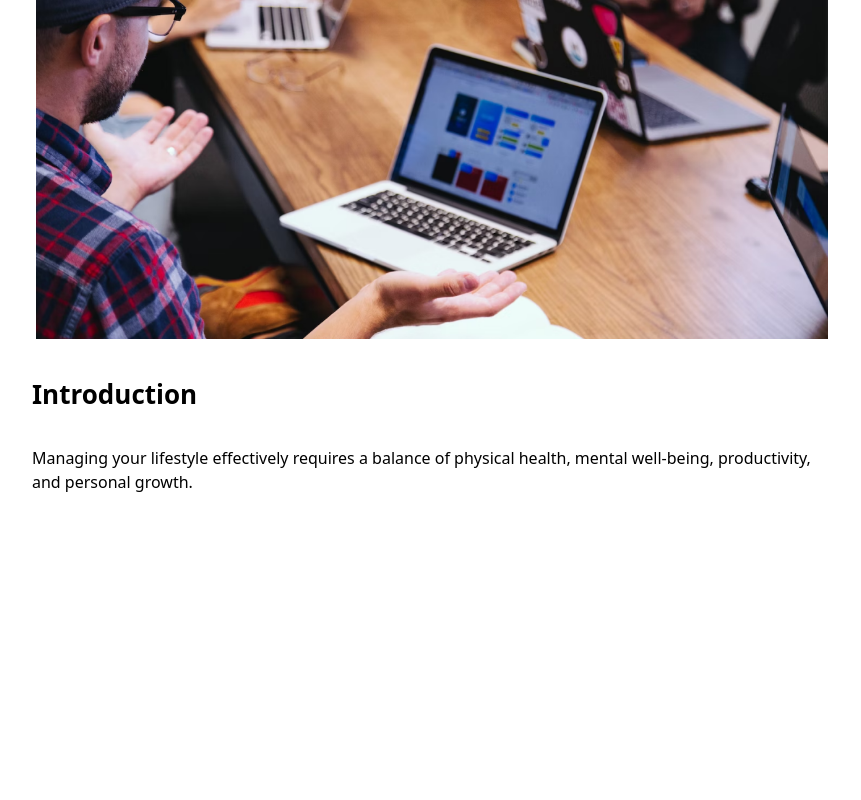
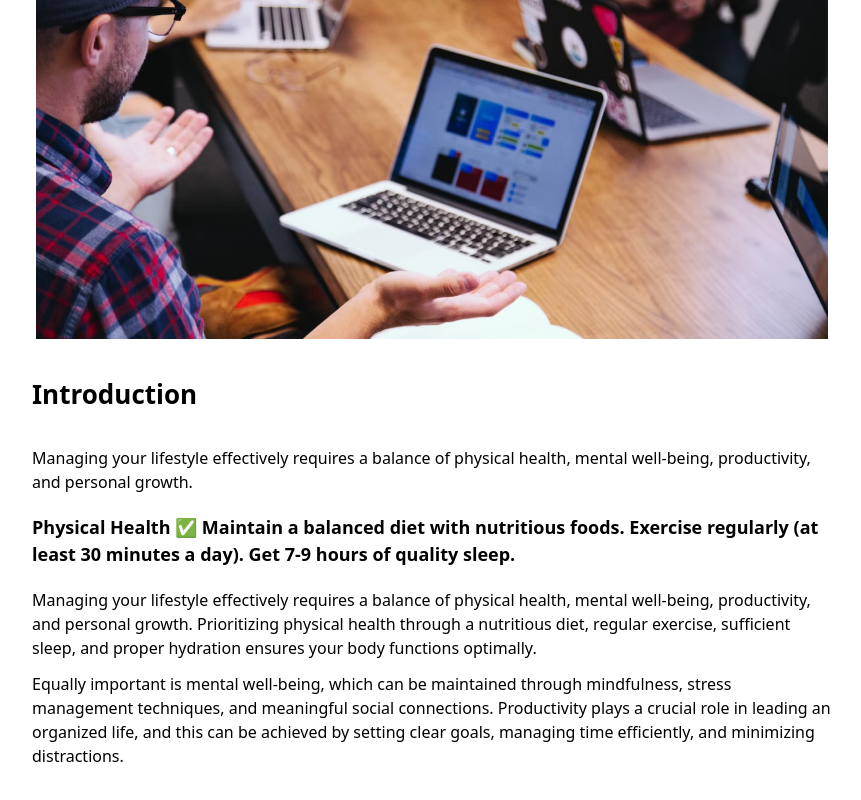
Before and after one commit to nadunthilina/-Full-Stack-Blog-App, a Next.js app in the folder next-blog-app/: page /blogs/1 in a window 1280 px wide. Shown: the part 939-1739 px from the top of the page, without its empty margins (208-1069 px from the left). Before the commit the page ends 1473 px from the top, so only its background shows below. Built offline with nearby package versions, Linux system fonts and the light colour scheme.

Commit message:
add some changes

```diff
--- a/next-blog-app/app/blogs/[id]/page.jsx
+++ b/next-blog-app/app/blogs/[id]/page.jsx
@@ -37,6 +37,13 @@ const BlogPage = ({ params: paramsPromise }) => {
       <Image className="border-4 border-white" src={data.image} width={1280} height={720} alt=""/>
       <h1 className="my-8 text-[26px] font-semibold">Introduction</h1>
       <p>{data.description}</p>
+      <h3 className="my-5 text-[18px] font-semibold">Physical Health
+✅ Maintain a balanced diet with nutritious foods.
+ Exercise regularly (at least 30 minutes a day).
+ Get 7-9 hours of quality sleep.</h3>
+
+<p className="my-3">Managing your lifestyle effectively requires a balance of physical health, mental well-being, productivity, and personal growth. Prioritizing physical health through a nutritious diet, regular exercise, sufficient sleep, and proper hydration ensures your body functions optimally. </p>
+<p className="my-3">Equally important is mental well-being, which can be maintained through mindfulness, stress management techniques, and meaningful social connections. Productivity plays a crucial role in leading an organized life, and this can be achieved by setting clear goals, managing time efficiently, and minimizing distractions.</p>
 
     </div>
     </>:<></>
```
